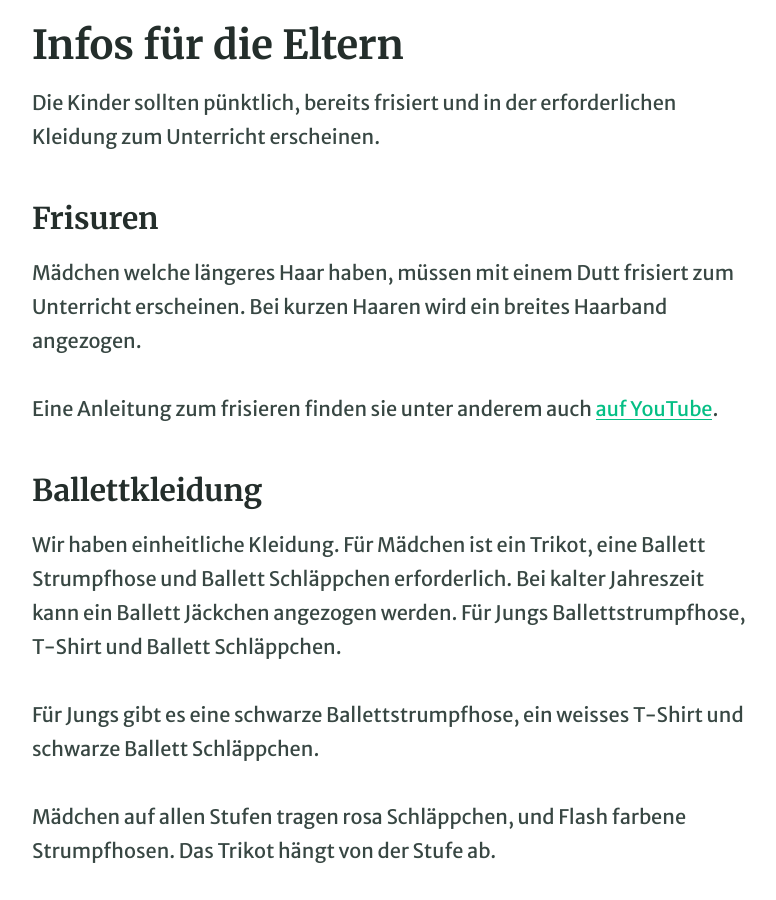
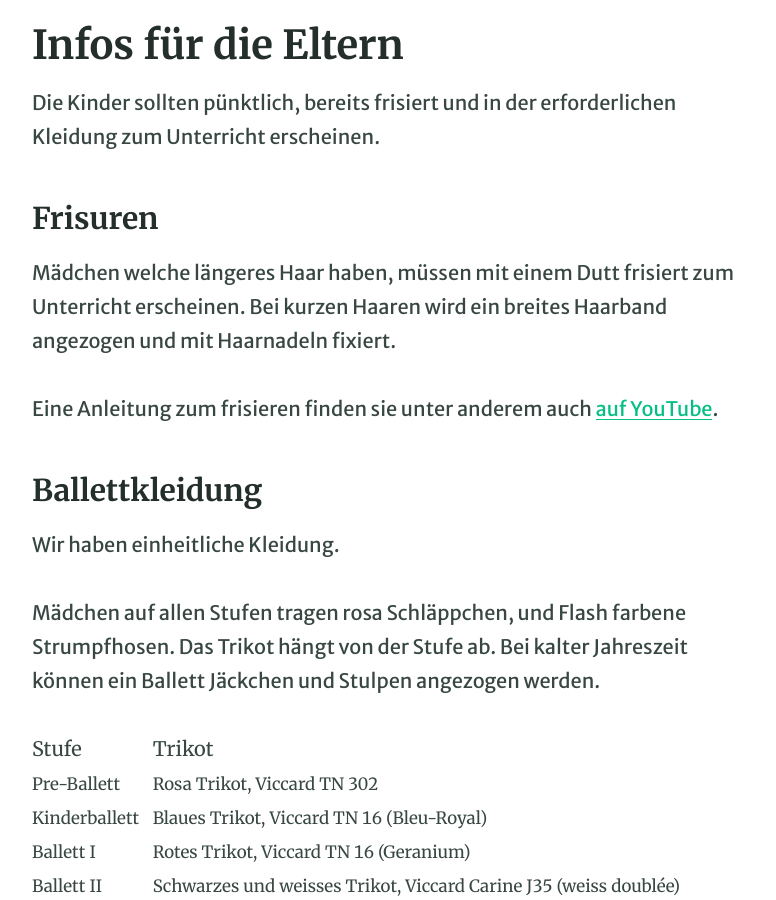
Before and after one commit to irenepedrotti/irenepedrotti.github.io, a Jekyll site: the page built from pages/z10_eltern.md, in a window 1280 px wide and 900 px high, scrolled down 374 px. Shown: the whole window, without its empty margins (251-1027 px from the left). Built offline with Jekyll 4.4.1, drawn with Linux system fonts in a browser that asks for light colours; some of the changed text lies outside the part shown.

Commit message:
Schreibkorrektur und Verschiebung Kleidung

```diff
--- a/pages/z10_eltern.md
+++ b/pages/z10_eltern.md
@@ -8,17 +8,16 @@ Die Kinder sollten pünktlich, bereits frisiert und in der erforderlichen Kleidu
 
 ### Frisuren
 
-Mädchen welche längeres Haar haben, müssen mit einem Dutt frisiert zum Unterricht erscheinen. Bei kurzen Haaren wird ein breites Haarband angezogen.
+Mädchen welche längeres Haar haben, müssen mit einem Dutt frisiert zum Unterricht erscheinen. Bei kurzen Haaren wird ein breites Haarband angezogen und mit Haarnadeln fixiert.
 
 Eine Anleitung zum frisieren finden sie unter anderem auch [auf YouTube](https://www.youtube.com/watch?v=9tP-7IIWRp8).
 
 ### Ballettkleidung
 
-Wir haben einheitliche Kleidung. Für Mädchen ist ein Trikot, eine Ballett Strumpfhose und Ballett Schläppchen erforderlich. Bei kalter Jahreszeit kann ein Ballett Jäckchen angezogen werden. Für Jungs Ballettstrumpfhose, T-Shirt und Ballett Schläppchen.
-
-Für Jungs gibt es eine schwarze Ballettstrumpfhose, ein weisses T-Shirt und schwarze Ballett Schläppchen.
+Wir haben einheitliche Kleidung.
 
 Mädchen auf allen Stufen tragen rosa Schläppchen, und Flash farbene Strumpfhosen. Das Trikot hängt von der Stufe ab.
+Bei kalter Jahreszeit können ein Ballett Jäckchen und Stulpen angezogen werden.
 
 | Stufe         |   Trikot                      |
 | :------------ | :---------------------------- |
```
Also changed, not shown: other parts of pages/z10_eltern.md (+2 -0 lines), pages/index.md (+1 -1 lines), pages/z07_about.md (+1 -1 lines).
